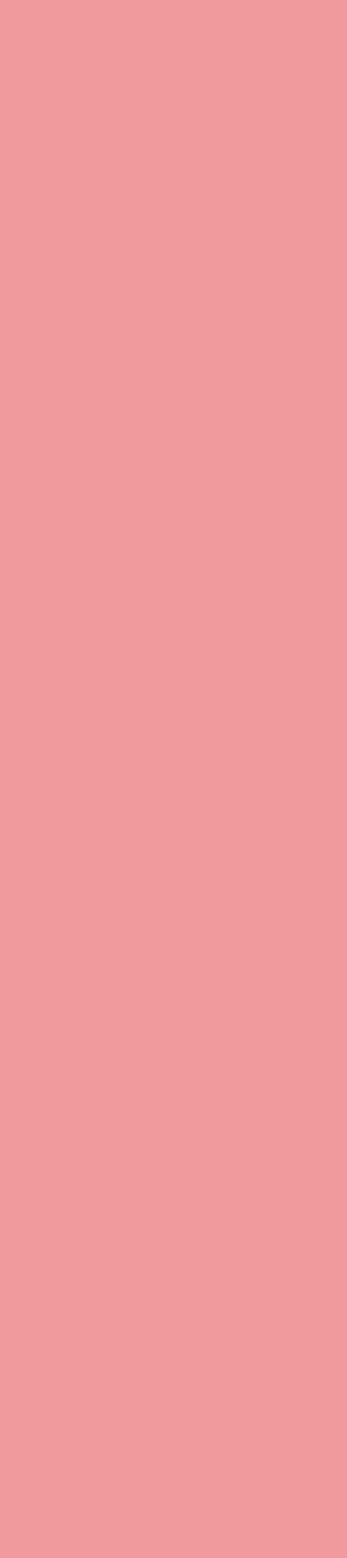
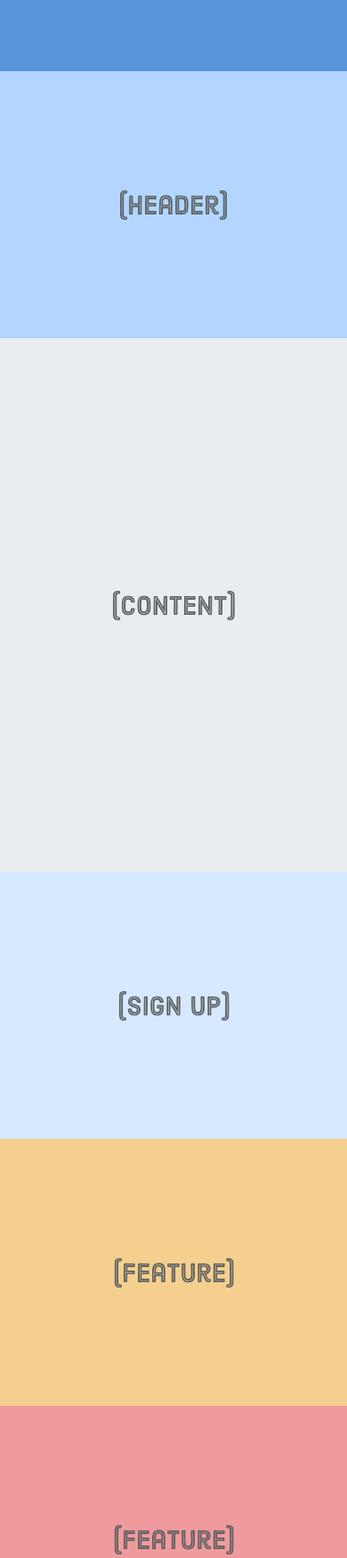
Before and after one commit to iamsaqib24/100DaysOfCode, a plain HTML site: page responsive-design/responsive.html in a window 390 px wide. Shown: the top 1751 px of the page at 89% size. Before the commit the page ends 844 px from the top, so only its background shows below. Drawn offline with Linux system fonts and the light colour scheme.

Commit message:
Mobile Layout

```diff
--- a/responsive-design/responsive.html
+++ b/responsive-design/responsive.html
@@ -8,6 +8,33 @@
     <link rel="stylesheet" href="styles.css">
 </head>
 <body>
+    <div class="page">
+        <div class="section menu"></div>
 
+        <div class="section header">
+            <img src="images/header.svg" alt="">
+        </div>
+
+        <div class="section content">
+            <img src="images/content.svg" alt="">
+        </div>
+
+        <div class="section sign-up">
+            <img src="images/sign-up.svg" alt="">
+        </div>
+
+        <div class="section feature-1">
+            <img src="images/feature.svg" alt="">
+        </div>
+
+        <div class="section feature-2">
+            <img src="images/feature.svg" alt="">
+        </div>
+
+        <div class="section feature-3">
+            <img src="images/feature.svg" alt="">
+        </div>
+
+    </div>
 </body>
 </html>
--- a/responsive-design/styles.css
+++ b/responsive-design/styles.css
@@ -11,8 +11,11 @@
 }
 
 @media only screen and (min-width: 401px) and (max-width: 960px) {
-    body {
-        background-color: #f5cf8e;
+    .sign-up,
+    .feature-1,
+    .feature-2,
+    .feature-3 {
+        width: 50%;
     }
 
 }
@@ -23,3 +26,46 @@
     }
 
 }
+
+.page {
+    display: flex;
+    flex-wrap: wrap;
+}
+
+.section {
+    width: 100%;
+    height: 300px;
+    display: flex;
+    justify-content: center;
+    align-items: center;
+}
+
+.menu {
+    background-color: #5995da;
+    height: 80px;
+}
+
+.header {
+    background-color: #b2d6ff;
+}
+
+.content {
+    background-color: #eaedf0;
+    height: 600px;
+}
+
+.sign-up {
+    background-color: #d6e9fe;
+}
+
+.feature-1 {
+    background-color: #f5cf8e;
+}
+
+.feature-2 {
+    background-color: #f09a9d;
+}
+
+.feature-3 {
+    background-color: #c8c6fa;
+}
```
